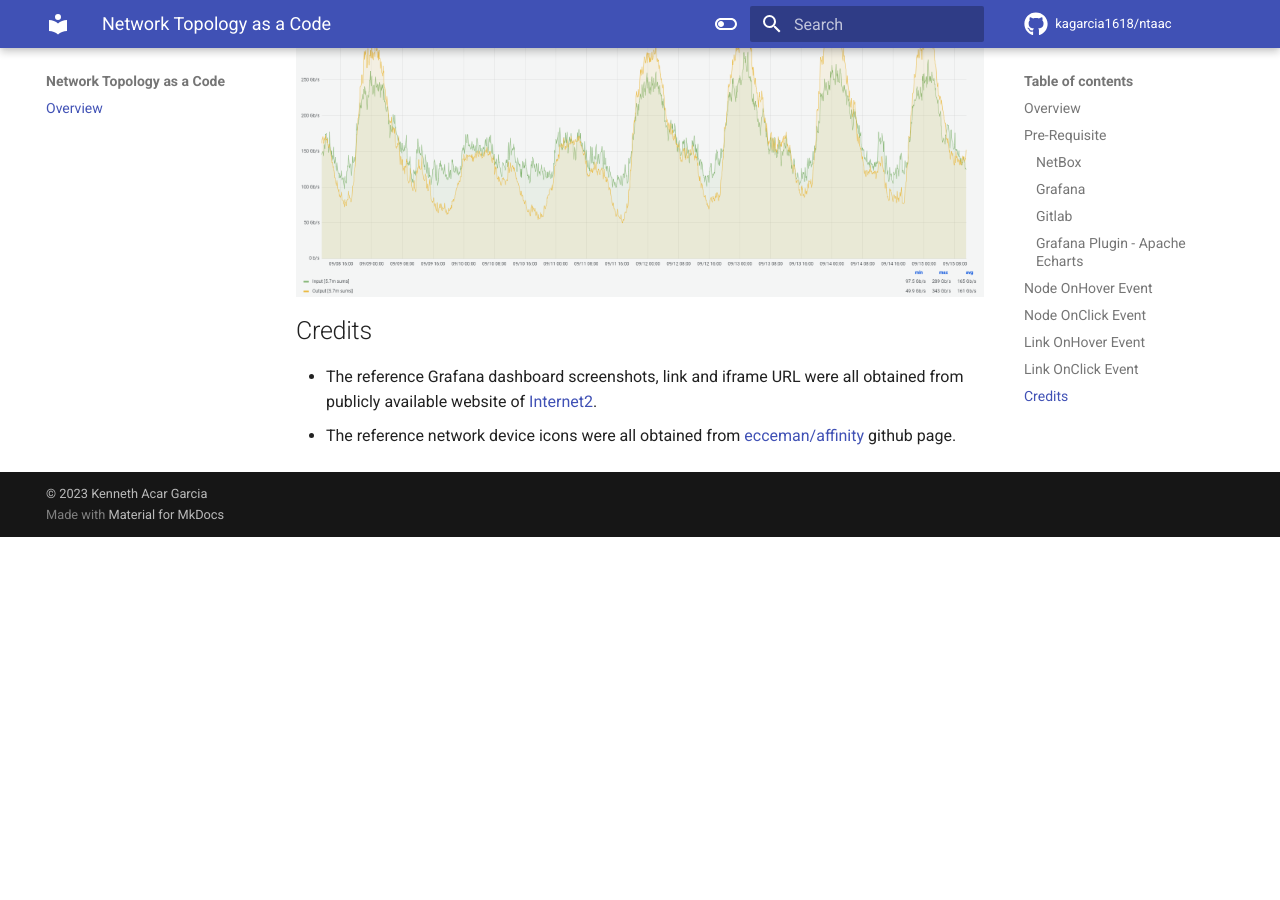
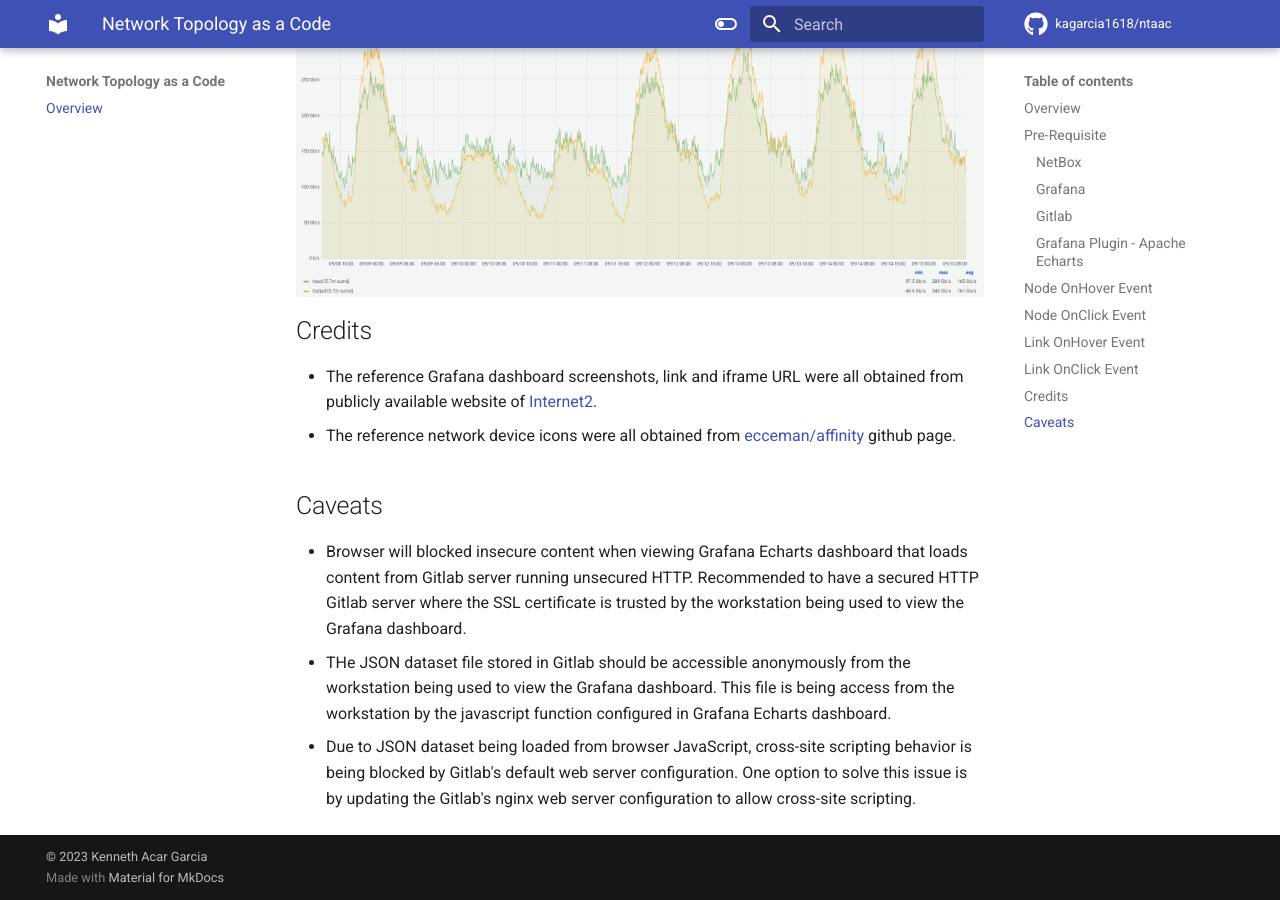
Before and after one commit to kagarcia1618/ntaac, an MkDocs documentation site: the page built from docs/index.md, in a window 1280 px wide and 900 px high, scrolled down 4850 px. Built offline with MkDocs 1.6.1 and Material for MkDocs 9.7.7, drawn with Linux system fonts in a browser that asks for light colours; comment, search, counter and statistics services are not loaded; before the commit the page ends 5387 px from its top, so only the background shows below that.

Commit message:
Added caveats

```diff
--- a/docs/index.md
+++ b/docs/index.md
@@ -97,3 +97,9 @@
 
 - The reference Grafana dashboard screenshots, link and iframe URL were all obtained from publicly available website of [Internet2](https://snapp-portal.net.internet2.edu/).
 - The reference network device icons were all obtained from [ecceman/affinity](https://github.com/ecceman/affinity) github page.
+
+## Caveats
+
+- Browser will blocked insecure content when viewing Grafana Echarts dashboard that loads content from Gitlab server running unsecured HTTP. Recommended to have a secured HTTP Gitlab server where the SSL certificate is trusted by the workstation being used to view the Grafana dashboard.
+- THe JSON dataset file stored in Gitlab should be accessible anonymously from the workstation being used to view the Grafana dashboard. This file is being access from the workstation by the javascript function configured in Grafana Echarts dashboard.
+- Due to JSON dataset being loaded from browser JavaScript, cross-site scripting behavior is being blocked by Gitlab's default web server configuration. One option to solve this issue is by updating the Gitlab's nginx web server configuration to allow cross-site scripting.
```
